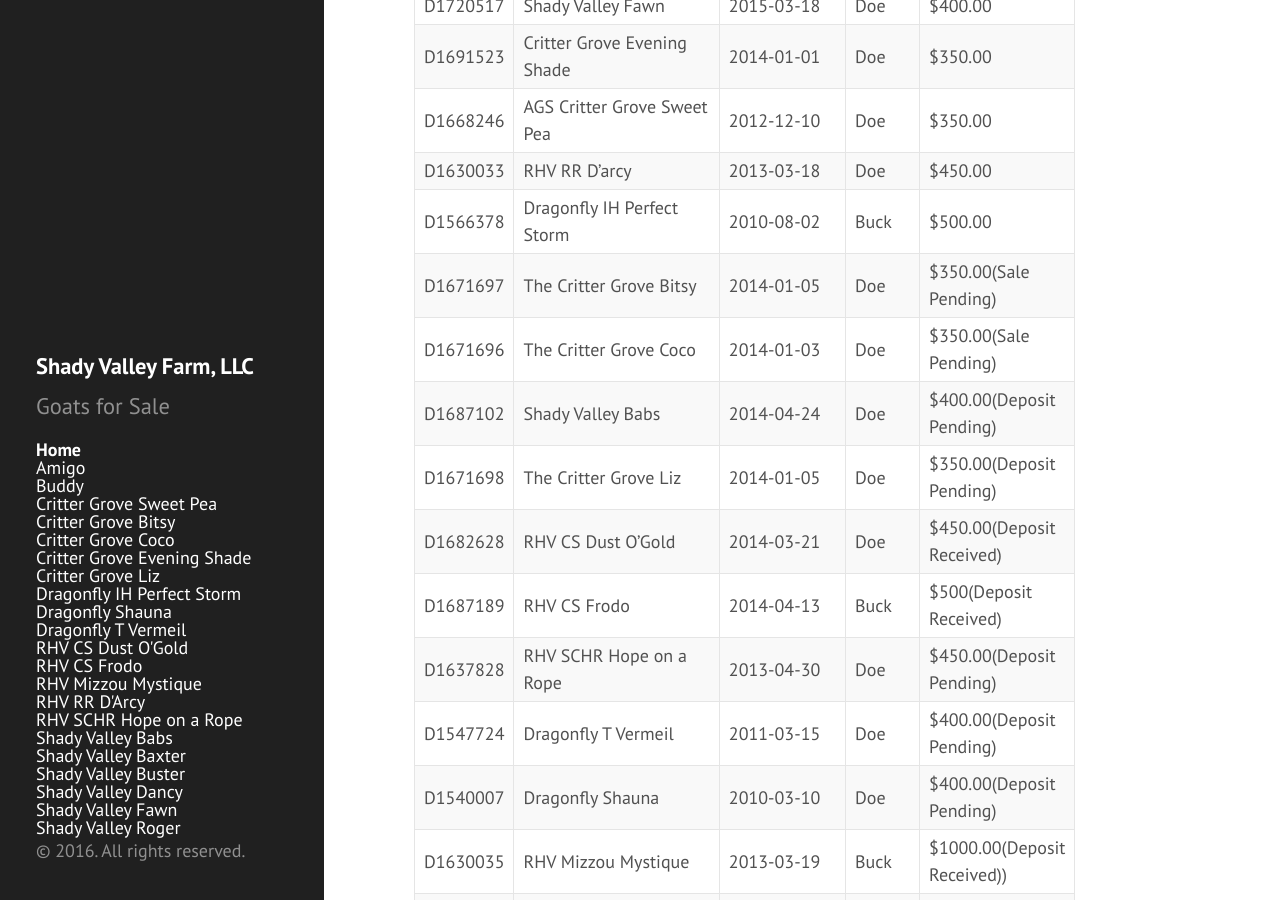
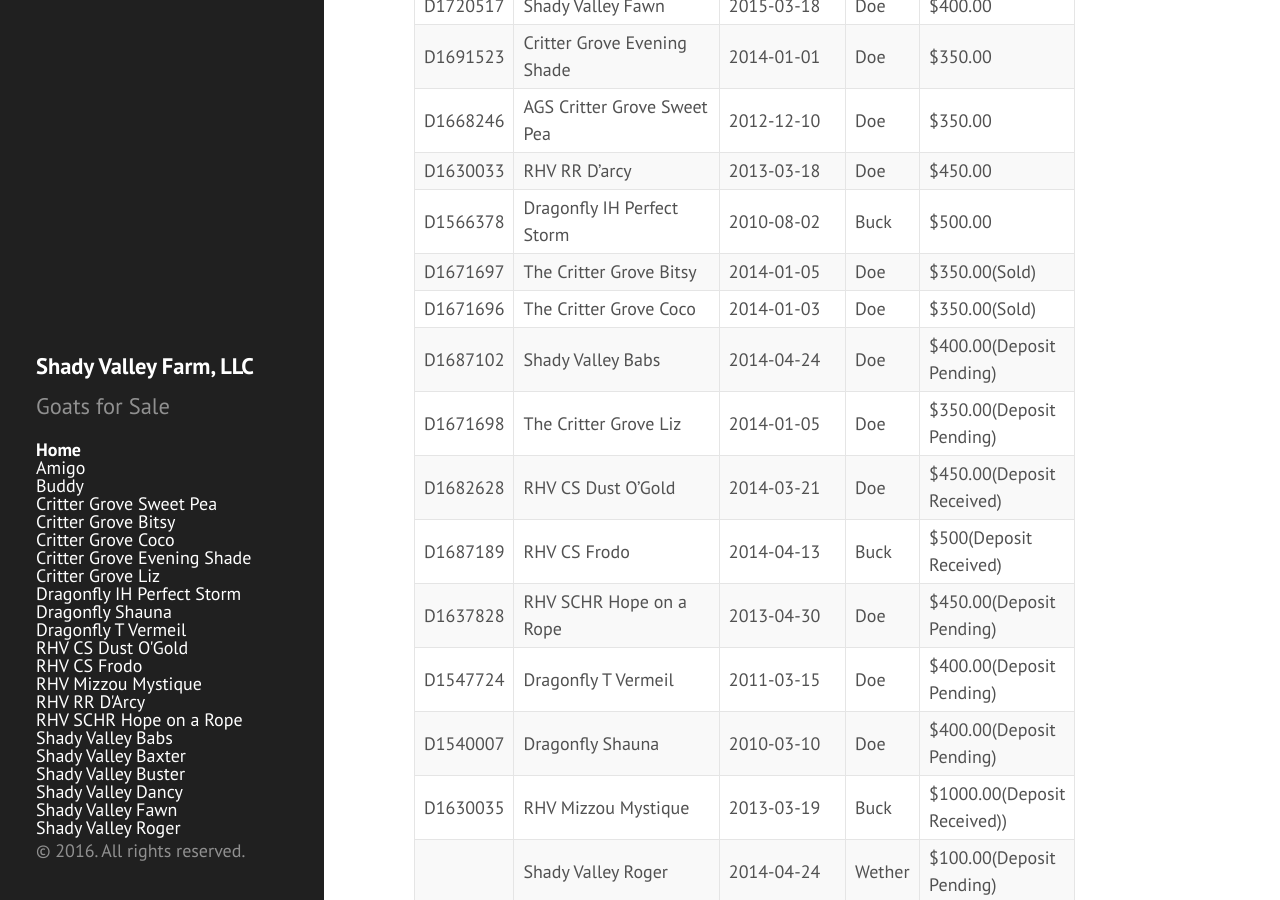
Before and after one commit to shadyvalleyfarm/shadyvalleyfarm.github.io, a Jekyll site: the page built from index.md, in a window 1280 px wide and 900 px high, scrolled down 1136 px. Built offline with Jekyll 4.4.1, drawn with Linux system fonts in a browser that asks for light colours; Markdown is read by kramdown in place of the engine named in the settings.

Commit message:
Mark Bitsy and Coco as sold

```diff
--- a/index.md
+++ b/index.md
@@ -44,8 +44,8 @@ sales in case those buyers back out or if they delay too long.
 |D1668246|AGS Critter Grove Sweet Pea|2012-12-10|Doe|$350.00
 |D1630033|RHV RR D'arcy|2013-03-18|Doe|$450.00
 |D1566378|Dragonfly IH Perfect Storm|2010-08-02|Buck|$500.00
-|D1671697|The Critter Grove Bitsy|2014-01-05|Doe|$350.00(Sale Pending)
-|D1671696|The Critter Grove Coco|2014-01-03|Doe|$350.00(Sale Pending)
+|D1671697|The Critter Grove Bitsy|2014-01-05|Doe|$350.00(Sold)
+|D1671696|The Critter Grove Coco|2014-01-03|Doe|$350.00(Sold)
 |D1687102|Shady Valley Babs|2014-04-24|Doe|$400.00(Deposit Pending)
 |D1671698|The Critter Grove Liz|2014-01-05|Doe|$350.00(Deposit Pending)
 |D1682628|RHV CS Dust O'Gold|2014-03-21|Doe|$450.00(Deposit Received)
```
Also changed, not shown: goats/Critter_Grove_Bitsy.md (+1 -1 lines), goats/Critter_Grove_Coco.md (+1 -1 lines).
